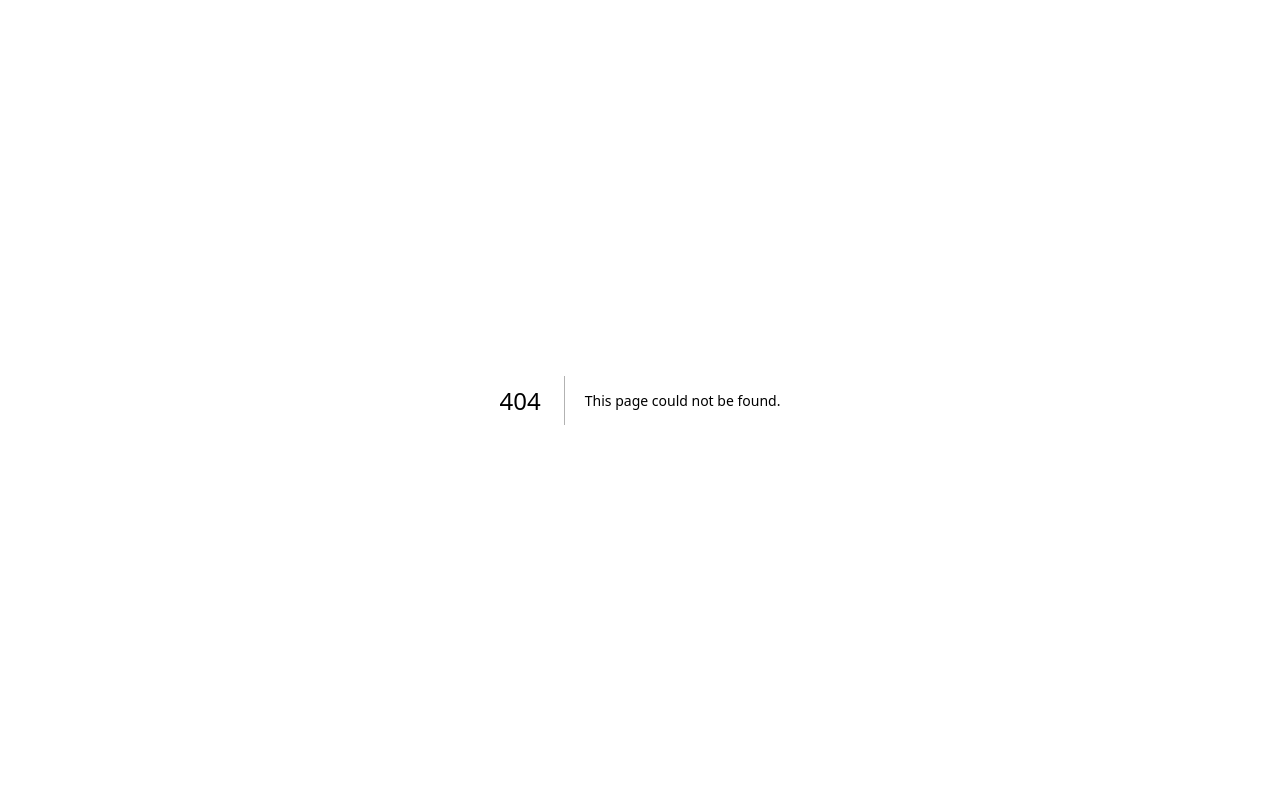
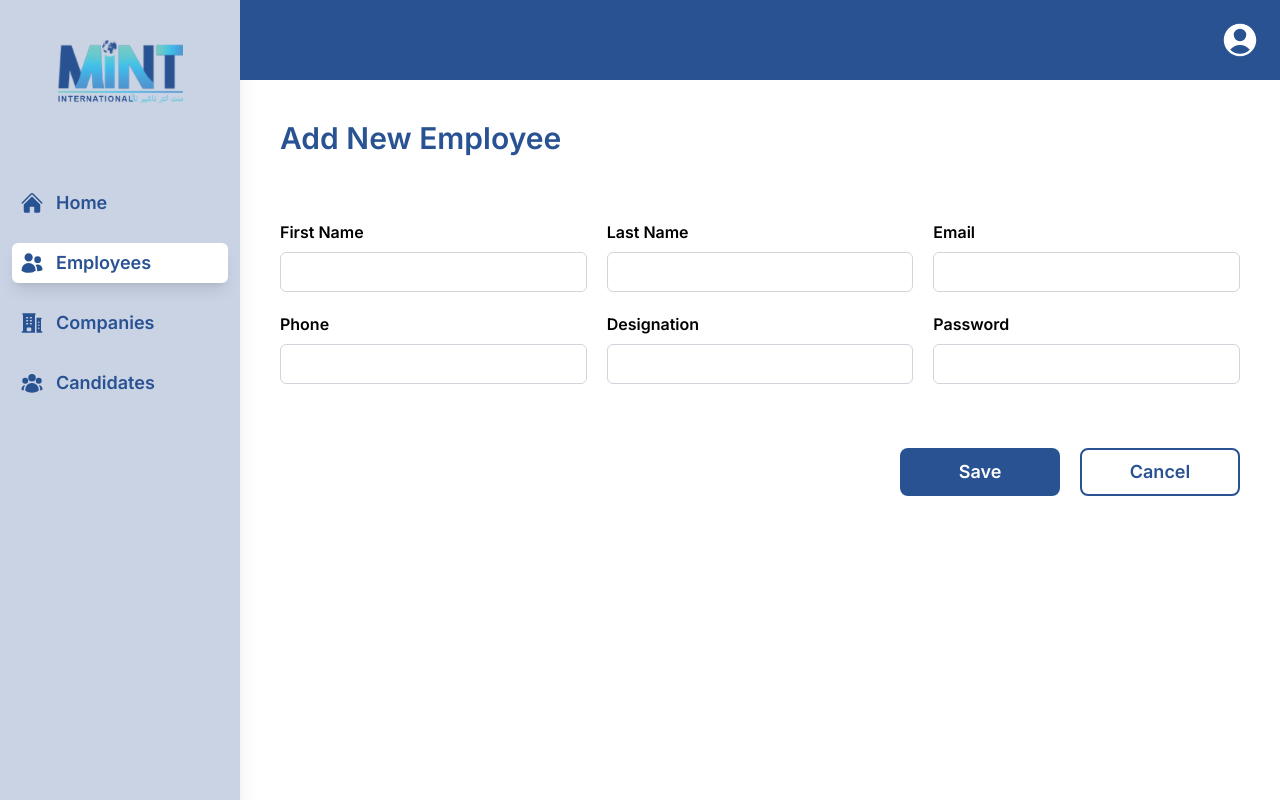
Before and after one commit to HarisShaikh97/mint-international, a Next.js app: page /admin/dashboard/employees/add in a window 1280 px wide. Before the commit this address had no page. Built offline with nearby package versions, Linux system fonts and the light colour scheme.

Commit message:
Add employee page created and login API integrated

```diff
--- a/package.json
+++ b/package.json
@@ -10,10 +10,13 @@
   },
   "dependencies": {
     "@heroicons/react": "^2.1.5",
+    "axios": "^1.7.4",
     "next": "14.2.5",
     "prop-types": "^15.8.1",
     "react": "^18",
     "react-dom": "^18",
+    "react-hot-toast": "^2.4.1",
+    "react-loader-spinner": "^6.1.6",
     "tailwind-scrollbar": "^3.1.0"
   },
   "devDependencies": {
--- /dev/null
+++ b/src/app/admin/dashboard/employees/add/page.js
@@ -0,0 +1,76 @@
+"use client"
+
+import { useRouter } from "next/navigation"
+
+export default function AddEmployee() {
+	const router = useRouter()
+
+	return (
+		<main className="flex-1 flex flex-col gap-16 p-10">
+			<p className="text-3xl font-semibold text-primary">
+				Add New Employee
+			</p>
+			<div className="flex flex-col w-full gap-5">
+				<div className="w-full flex flex-row gap-5 items-center">
+					<div className="w-full flex flex-col gap-2">
+						<p className="font-semibold">First Name</p>
+						<input
+							type="text"
+							className="h-10 w-full border border-gray-300 rounded-md"
+						/>
+					</div>
+					<div className="w-full flex flex-col gap-2">
+						<p className="font-semibold">Last Name</p>
+						<input
+							type="text"
+							className="h-10 w-full border border-gray-300 rounded-md"
+						/>
+					</div>
+					<div className="w-full flex flex-col gap-2">
+						<p className="font-semibold">Email</p>
+						<input
+							type="email"
+							className="h-10 w-full border border-gray-300 rounded-md"
+						/>
+					</div>
+				</div>
+				<div className="w-full flex flex-row gap-5 items-center">
+					<div className="w-full flex flex-col gap-2">
+						<p className="font-semibold">Phone</p>
+						<input
+							type="text"
+							className="h-10 w-full border border-gray-300 rounded-md"
+						/>
+					</div>
+					<div className="w-full flex flex-col gap-2">
+						<p className="font-semibold">Designation</p>
+						<input
+							type="text"
+							className="h-10 w-full border border-gray-300 rounded-md"
+						/>
+					</div>
+					<div className="w-full flex flex-col gap-2">
+						<p className="font-semibold">Password</p>
+						<input
+							type="password"
+							className="h-10 w-full border border-gray-300 rounded-md"
+						/>
+					</div>
+				</div>
+			</div>
+			<div className="flex flex-row items-center gap-5 self-end">
+				<button className="h-12 w-40 rounded-lg flex items-center justify-center text-lg font-semibold bg-primary text-white">
+					Save
+				</button>
+				<button
+					className="h-12 w-40 rounded-lg border-2 border-primary flex items-center justify-center text-lg font-semibold text-primary"
+					onClick={() => {
+						router?.back()
+					}}
+				>
+					Cancel
+				</button>
+			</div>
+		</main>
+	)
+}
--- a/src/app/admin/dashboard/page.js
+++ b/src/app/admin/dashboard/page.js
@@ -1,3 +1,3 @@
 export default function Dashboard() {
-	return <main>dashboard</main>
+	return <main></main>
 }
--- a/src/app/admin/page.js
+++ b/src/app/admin/page.js
@@ -1,13 +1,39 @@
 "use client"
 
+import { useState } from "react"
 import Image from "next/image"
 import { useRouter } from "next/navigation"
+import axios from "axios"
+import toast from "react-hot-toast"
+import { FallingLines } from "react-loader-spinner"
 
 export default function Login() {
+	const API_BASE_URL = process.env.NEXT_PUBLIC_API_BASE_URL
+
 	const router = useRouter()
 
+	const [isLoading, setIsLoading] = useState(false)
+	const [email, setEmail] = useState("")
+	const [password, setPassword] = useState("")
+
 	const handleSubmit = async () => {
-		router?.push("/admin/dashboard")
+		setIsLoading(true)
+		const payload = { email, password }
+		await axios
+			.post(`${API_BASE_URL}/admin/login`, payload)
+			?.then((res) => {
+				console.log(res)
+				toast.success("Login successful!")
+				setIsLoading(false)
+				router?.push("/admin/dashboard")
+			})
+			?.catch((err) => {
+				console.log(err)
+				toast.error(
+					err?.response?.data?.message || "Invalid Credentials!"
+				)
+				setIsLoading(false)
+			})
 	}
 
 	return (
@@ -31,6 +57,10 @@ export default function Login() {
 							type="email"
 							className="h-10 w-full bg-secondary bg-opacity-10 border-b border-primary outline-none px-3"
 							placeholder="example@example.com"
+							value={email}
+							onChange={(e) => {
+								setEmail(e.target.value)
+							}}
 						/>
 					</div>
 					<div className="flex flex-col gap-3">
@@ -41,13 +71,26 @@ export default function Login() {
 							type="password"
 							className="h-10 w-full bg-secondary bg-opacity-10 border-b border-primary outline-none px-3"
 							placeholder="*********"
+							value={password}
+							onChange={(e) => {
+								setPassword(e.target.value)
+							}}
 						/>
 					</div>
 					<button
 						className="h-12 w-40 rounded bg-secondary flex self-center items-center justify-center text-lg text-white font-semibold"
 						onClick={handleSubmit}
 					>
-						Submit
+						{isLoading ? (
+							<FallingLines
+								color="#ffffff"
+								width="50"
+								visible={true}
+								ariaLabel="falling-circles-loading"
+							/>
+						) : (
+							"Submit"
+						)}
 					</button>
 				</div>
 			</div>
--- a/src/app/layout.js
+++ b/src/app/layout.js
@@ -1,4 +1,5 @@
 import { Inter } from "next/font/google"
+import { Toaster } from "react-hot-toast"
 import "./globals.css"
 
 const inter = Inter({ subsets: ["latin"] })
@@ -12,7 +13,10 @@ export const metadata = {
 export default function RootLayout({ children }) {
 	return (
 		<html lang="en">
-			<body className={inter.className}>{children}</body>
+			<body className={inter.className}>
+				<Toaster />
+				{children}
+			</body>
 		</html>
 	)
 }
--- a/src/components/employee-table/EmployeeTable.js
+++ b/src/components/employee-table/EmployeeTable.js
@@ -13,7 +13,6 @@ import {
 	EyeIcon
 } from "@heroicons/react/24/solid"
 import { PlusCircleIcon } from "@heroicons/react/24/outline"
-import Image from "next/image"
 
 export default function EmployeeTable({ data }) {
 	const router = useRouter()
@@ -25,8 +24,8 @@ export default function EmployeeTable({ data }) {
 
 	const chunkArray = (array, chunkSize) => {
 		const result = []
-		for (let i = 0; i < array.length; i += chunkSize) {
-			result.push(array.slice(i, i + chunkSize))
+		for (let i = 0; i < array?.length; i += chunkSize) {
+			result?.push(array.slice(i, i + chunkSize))
 		}
 		return result
 	}
@@ -72,9 +71,7 @@ export default function EmployeeTable({ data }) {
 				<button
 					className="h-12 bg-primary rounded-lg flex flex-row items-center gap-2 px-3"
 					onClick={() => {
-						// router.push(
-						// 	"/dashboard/customer-management/add-employee"
-						// )
+						router.push("/admin/dashboard/employees/add")
 					}}
 				>
 					<PlusCircleIcon className="size-7 text-white" />
```
Also changed, not shown: 1 other file (tests, documents, lock files or other folders).
